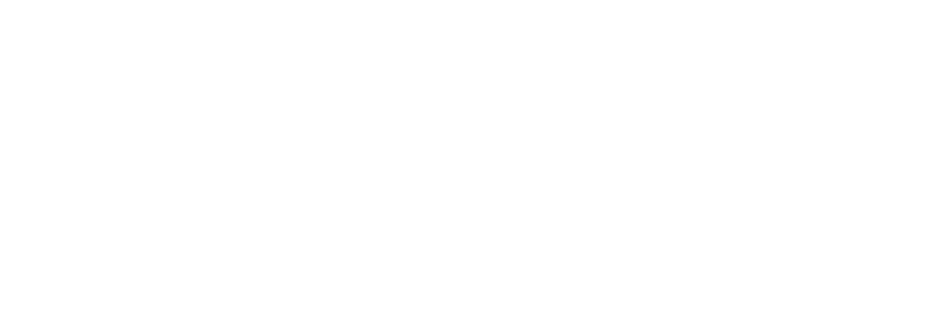
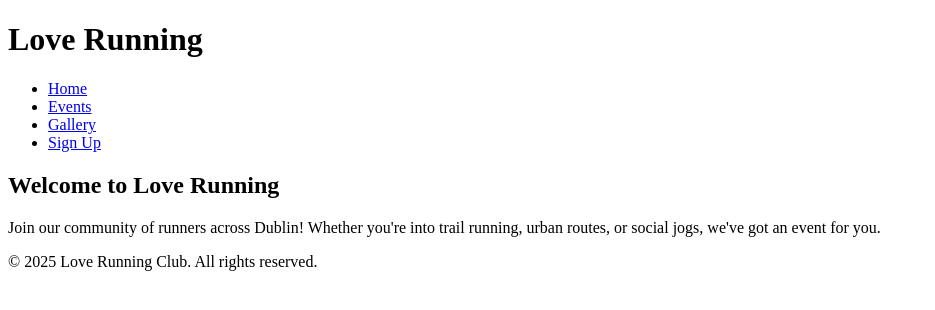
Before and after one commit to gustlik1444-ux/love-running, a plain HTML site: page index.html in a window 1280 px wide. Shown: the whole page, without its empty margins (0-935 px from the left). Drawn offline with Linux system fonts and the light colour scheme.

Commit message:
create general page structure

```diff
--- a/index.html
+++ b/index.html
@@ -34,5 +34,34 @@ Urban running, trail running, Dublin docklands and Phoenix Park."
       href="assets/favicon/favicon-16x16.png"
     />
   </head>
-  <body></body>
+  <body>
+    <!-- HEADER -->
+    <header>
+      <h1>Love Running</h1>
+      <nav>
+        <ul>
+          <li><a href="#">Home</a></li>
+          <li><a href="#">Events</a></li>
+          <li><a href="#">Gallery</a></li>
+          <li><a href="#">Sign Up</a></li>
+        </ul>
+      </nav>
+    </header>
+
+    <!-- MAIN CONTENT -->
+    <main>
+      <section>
+        <h2>Welcome to Love Running</h2>
+        <p>
+          Join our community of runners across Dublin! Whether you're into trail
+          running, urban routes, or social jogs, we've got an event for you.
+        </p>
+      </section>
+    </main>
+
+    <!-- FOOTER -->
+    <footer>
+      <p>&copy; 2025 Love Running Club. All rights reserved.</p>
+    </footer>
+  </body>
 </html>
```
